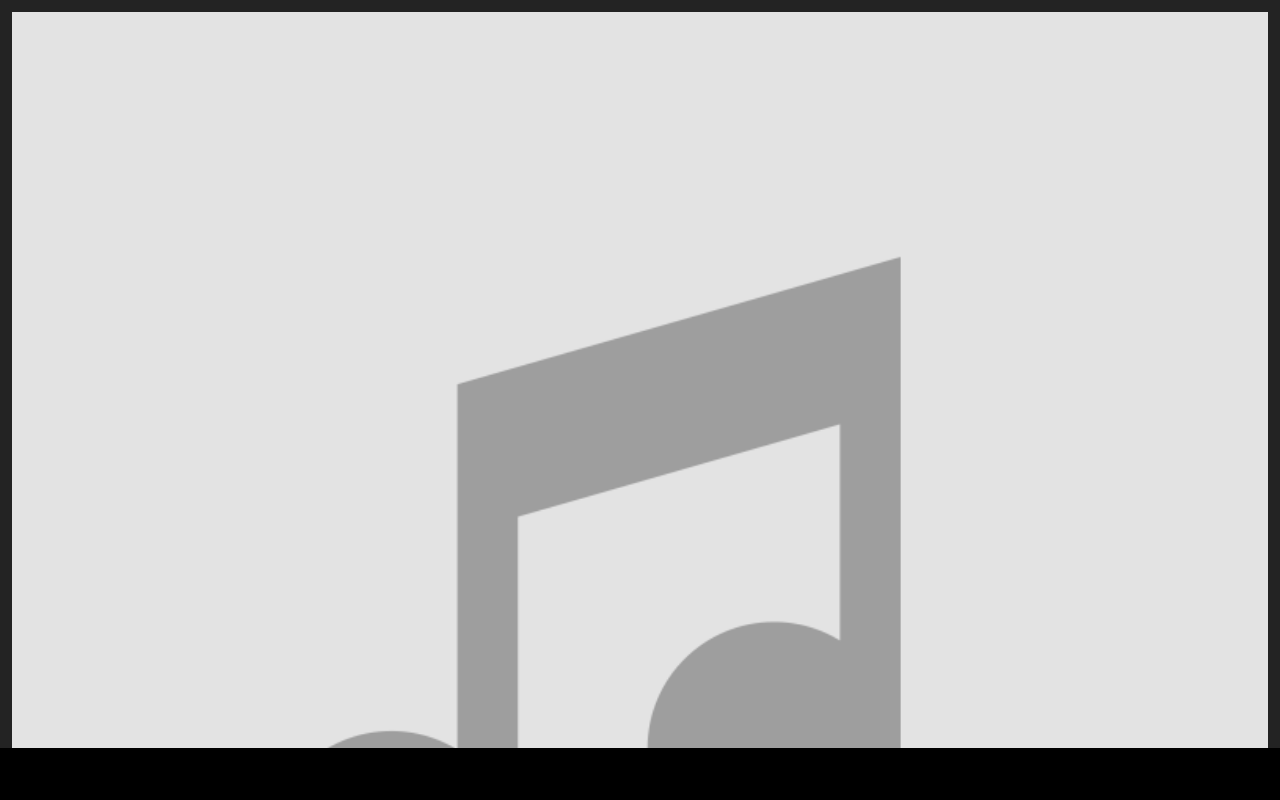
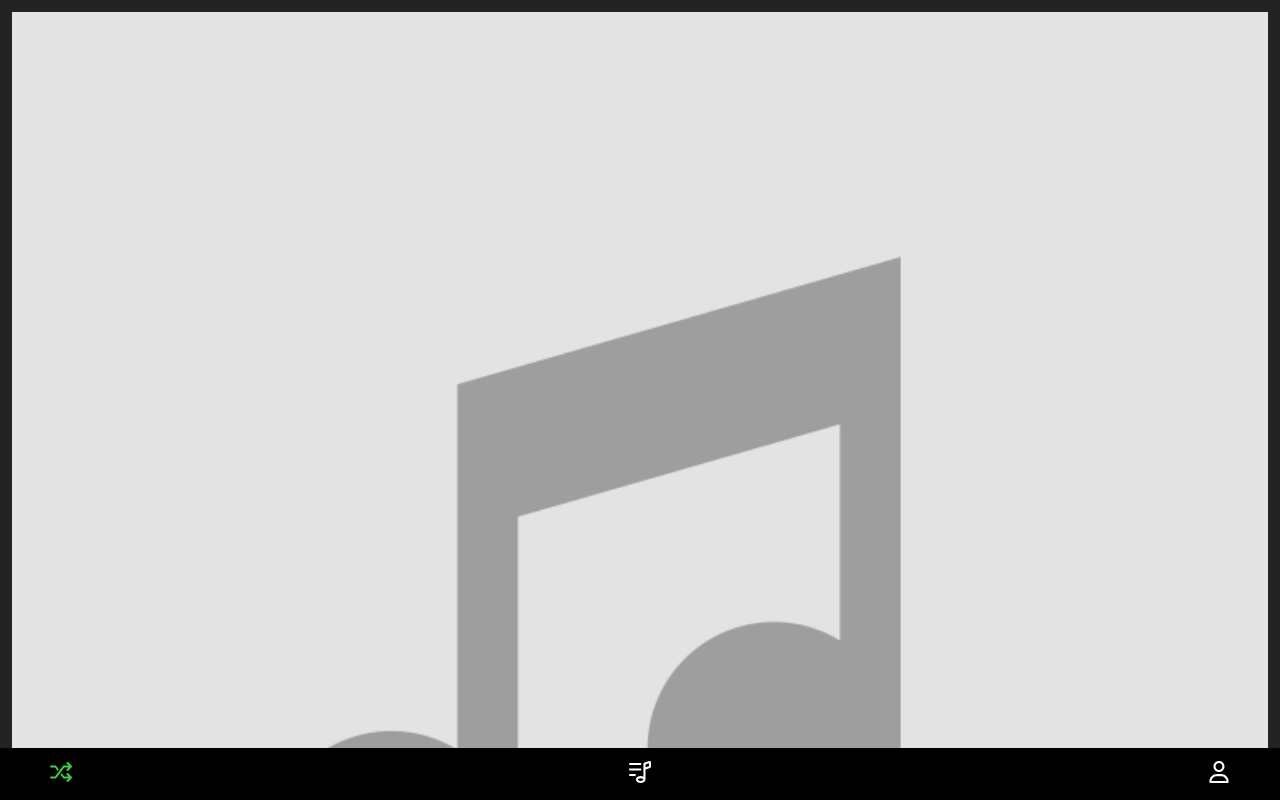
Before and after one commit to Suggest-App/SuggestApp, a Vue app: page /home in a window 1280 px wide. Built offline with nearby package versions, Linux system fonts and the light colour scheme.

Commit message:
[ADD] active router link svg fill color

```diff
--- a/src/assets/scss/auth-view/auth-view.scss
+++ b/src/assets/scss/auth-view/auth-view.scss
@@ -32,7 +32,7 @@
       width: 100%;
       max-width: 250px;
       padding: 10px 0;
-      background-color: #3bd23b;
+      background-color: $spotify-green;
       border-radius: 50px;
       color: #FFFFFF;
       font-size: 18px;
--- a/src/assets/scss/base.scss
+++ b/src/assets/scss/base.scss
@@ -17,6 +17,16 @@ h1, h2, h3, p {
  margin: 0;
 }
 
+/********************************************************************************************/
+/* ------------------------------- Theme Color Variables ---------------------------------- */
+/********************************************************************************************/
+
+$spotify-green: #3bd23b;
+
+/********************************************************************************************/
+/* -------------------------------------- Mixins ------------------------------------------ */
+/********************************************************************************************/
+
 @mixin bc-attr {
   background-size: contain;
   background-repeat: no-repeat;
@@ -28,6 +38,10 @@ h1, h2, h3, p {
   justify-content: center;
   align-items: center;
 }
+
+/********************************************************************************************/
+/* ----------------------------------- Font Face ------------------------------------------ */
+/********************************************************************************************/
 
 @font-face {
   font-family: 'Nunito Sans';
--- a/src/assets/scss/navbar.scss
+++ b/src/assets/scss/navbar.scss
@@ -14,11 +14,10 @@
     width: 22px;
     height: 22px;
     cursor: pointer;
+    fill: #FFFFFF;
   }
 
-  // TODO: set color programmatically
   .router-link-exact-active svg{
-    border-color: green;
-    color: green;
+    fill: $spotify-green;
   }
 }
```
